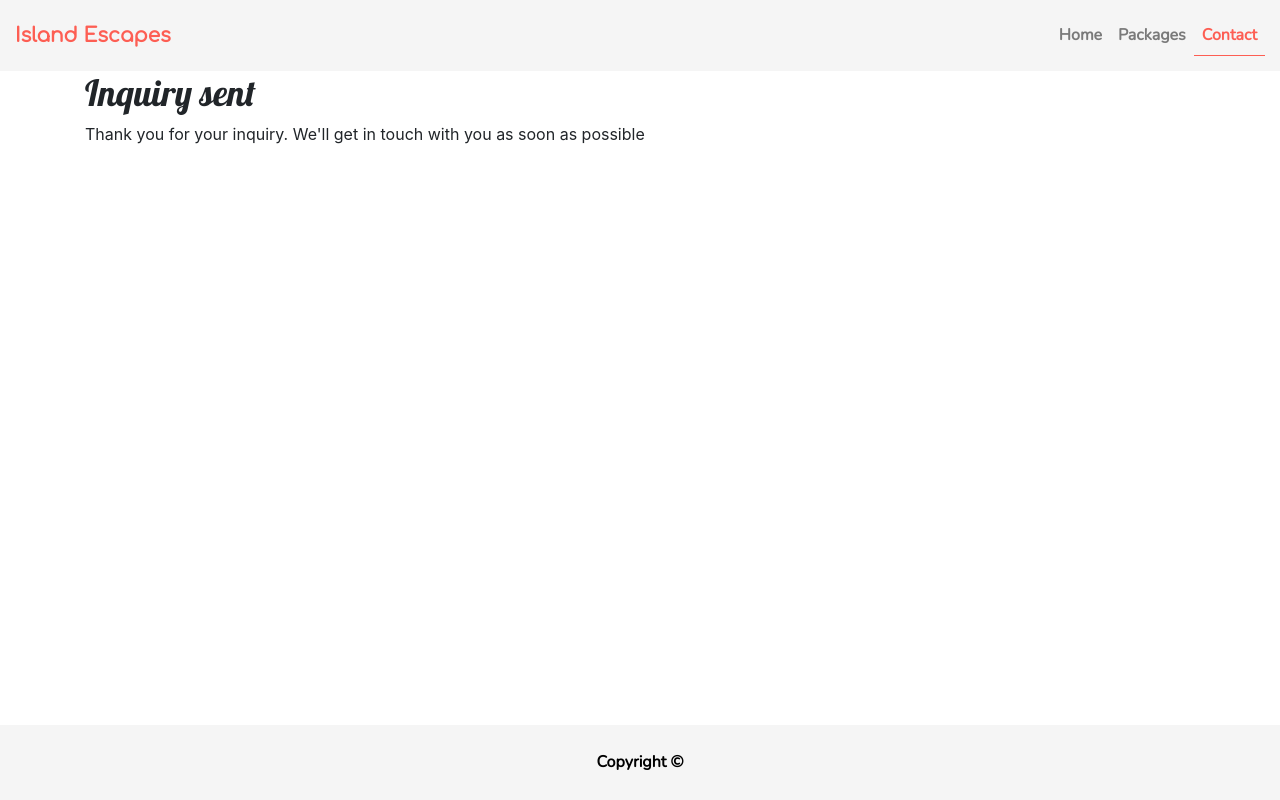
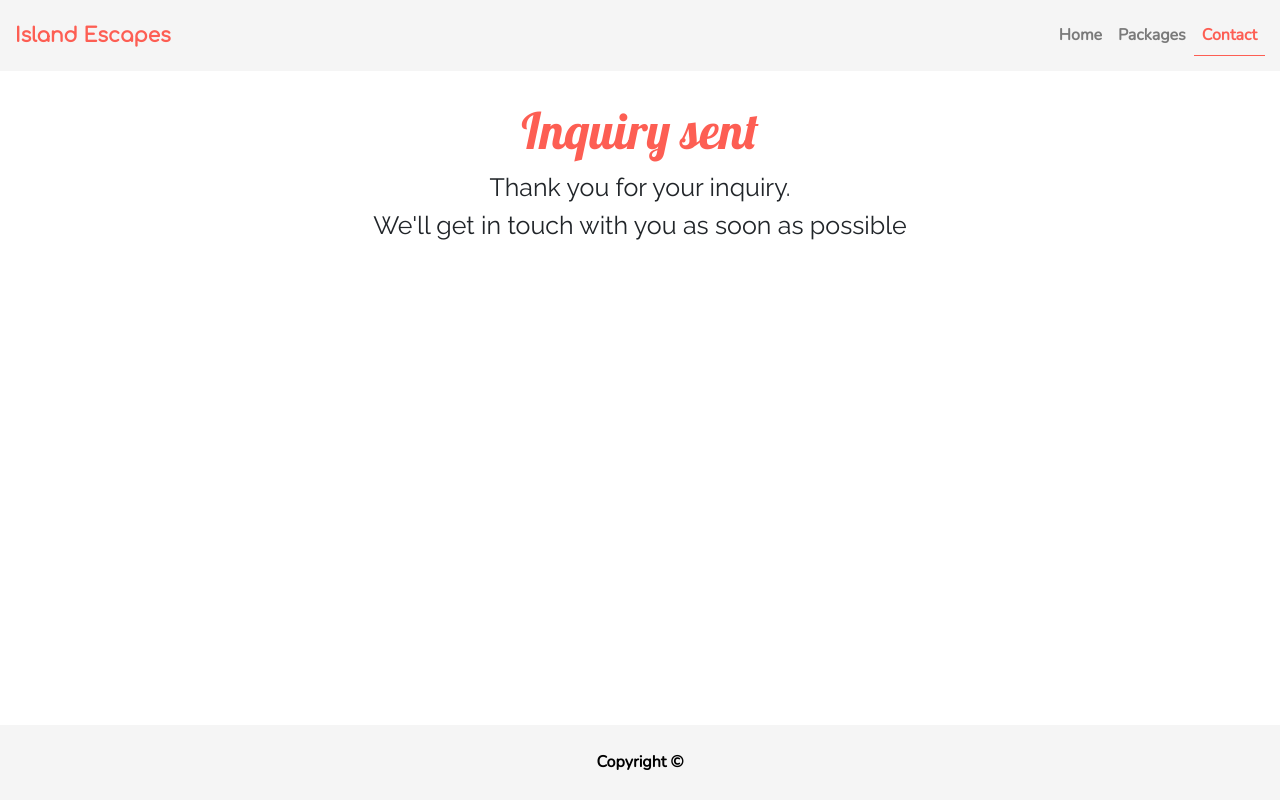
Before and after one commit to gujoey/island-escapes, a React (Create React App) app: page /#/contact-success in a window 1280 px wide. Built offline with nearby package versions, Linux system fonts and the light colour scheme.

Commit message:
added styling

```diff
--- a/src/components/Homepage/HomepageComponent.jsx
+++ b/src/components/Homepage/HomepageComponent.jsx
@@ -27,7 +27,7 @@ export default class HomepageComponent extends React.Component{
 								<Col md="6" className="[ mb-4 ]">
 									<a href="#/packages" >
 										<div className="[ col-home__overlay ]">
-											<img className="[ img-fluid ]" src={require("./../../img/photos/destinations/mykonos.jpg")} alt="bali"/>
+											<img className="[ img-fluid ]" src={require("./../../img/photos/destinations/mykonos.jpg")} alt="Mykonos"/>
 											<span className="[ col-home__img-text ]">Mykonos</span>
 										</div>
 									</a>
@@ -36,8 +36,8 @@ export default class HomepageComponent extends React.Component{
 								<Col md="6" className="[ mb-4 ]">
 									<a href="#/packages">
 										<div className="[ col-home__overlay ]">
-											<img className="[ img-fluid ]" src={require("./../../img/photos/destinations/mykonos.jpg")} alt="Mykonos"/>
-											<span className="[ col-home__img-text ]">Mykonos</span>
+											<img className="[ img-fluid ]" src={require("./../../img/photos/destinations/bali.jpg")} alt="Bali"/>
+											<span className="[ col-home__img-text ]">Bali</span>
 										</div>
 									</a>
 								</Col>
--- a/src/components/contact/ContactSuccessComponent.jsx
+++ b/src/components/contact/ContactSuccessComponent.jsx
@@ -6,8 +6,8 @@ export default class ContactSuccessComponent extends React.Component{
 
 		return(
 			<div>
-				<h1>Inquiry sent</h1>
-				<p>Thank you for your inquiry. We'll get in touch with you as soon as possible</p>
+				<h1 className="[ contact-success-container__header ]">Inquiry sent</h1>
+				<p>Thank you for your inquiry. <br/> We'll get in touch with you as soon as possible</p>
 			</div>
 		);
 	}
--- a/src/pages/contactpage/contact-successpage.jsx
+++ b/src/pages/contactpage/contact-successpage.jsx
@@ -5,7 +5,9 @@ export default class ContactSuccessPage extends React.Component{
 
 	render(){
 		return(
+			<div className="[ contact-success-container ]">
 			<ContactSuccessComponent/>
+			</div>
 		);
 	}
 }
--- a/src/pages/packagespage/packagespage.jsx
+++ b/src/pages/packagespage/packagespage.jsx
@@ -49,7 +49,7 @@ export default class Packagespage extends React.Component{
 
 		return(
 			<div className="[ packages-container ]">
-				<h1 class="[ packages-container__header ]">Packages</h1>
+				<h1 className="[ packages-container__header ]">Packages</h1>
 				<Row>
 					{app.state.allPackages}
 				</Row>
--- a/src/styles/partials/_contact.scss
+++ b/src/styles/partials/_contact.scss
@@ -8,6 +8,17 @@
 	}
 }
 
+.contact-success-container{
+	margin-top: 30px;
+	text-align: center;
+	font-family: $content;
+	@include fontsize(25);
+
+	&__header{
+		color: $orange;
+		@include fontsize(50);
+	}
+}
 .contact-form{
 	padding: 30px;
 	margin: auto;
@@ -16,6 +27,11 @@
 	border: 2px solid $orange;
 	border-radius: 5px;
 	margin: 30px auto 30px auto;
+
+	@media screen and (max-width: $BPsm){
+		width: 100%;
+	}
+
 	&__input{
 		height: 65px;
 		font-size: 18px;
@@ -46,5 +62,8 @@
 			background-color: transparent !important;
 			color: $black;
 		}
+		@media screen and (max-width: $BPsm){
+			width: 100%;
+		}
 	}
 }
--- a/src/styles/styles.css
+++ b/src/styles/styles.css
@@ -133,6 +133,15 @@ body::after {
     text-align: center;
     color: #fd5e53; }
 
+.contact-success-container {
+  margin-top: 30px;
+  text-align: center;
+  font-family: "Raleway", sans-serif;
+  font-size: 1.5625rem; }
+  .contact-success-container__header {
+    color: #fd5e53;
+    font-size: 3.125rem; }
+
 .contact-form {
   padding: 30px;
   margin: auto;
@@ -141,6 +150,9 @@ body::after {
   border: 2px solid #fd5e53;
   border-radius: 5px;
   margin: 30px auto 30px auto; }
+  @media screen and (max-width: 767px) {
+    .contact-form {
+      width: 100%; } }
   .contact-form__input {
     height: 65px;
     font-size: 18px; }
@@ -163,3 +175,6 @@ body::after {
       border: 2px solid #fd5e53 !important;
       background-color: transparent !important;
       color: #000000; }
+    @media screen and (max-width: 767px) {
+      .contact-form__btn {
+        width: 100%; } }
```
